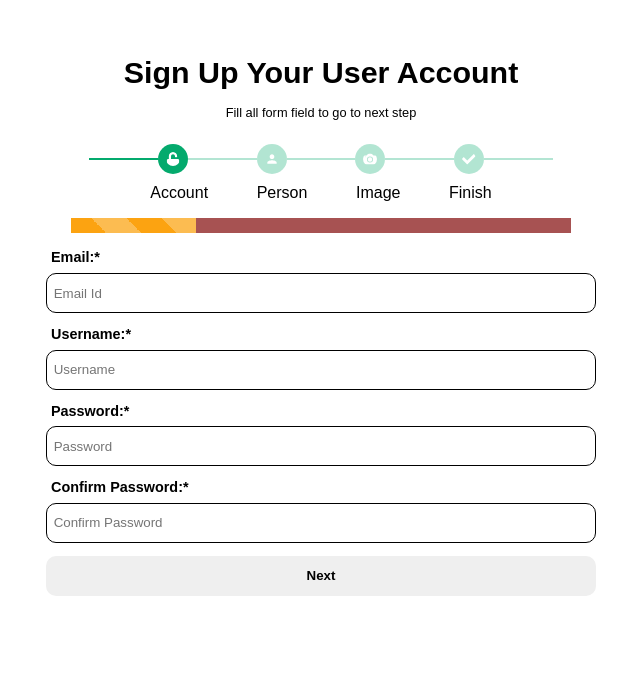
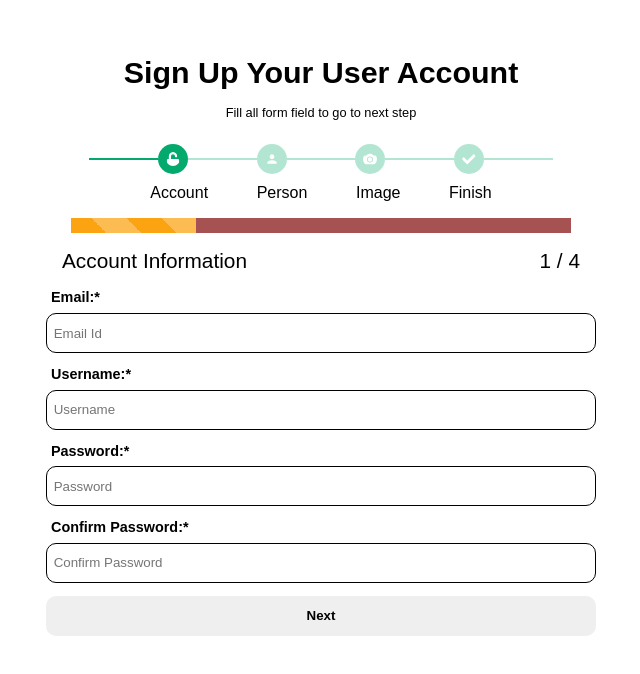
Before and after one commit to ahmed-kawsar/form-project, a React (Vite) app: page / in a window 1280 px wide. Shown: the top 674 px of the page, without its empty margins (319-959 px from the left). Built offline with nearby package versions, Linux system fonts and the light colour scheme.

Commit message:
added meta to ui

```diff
--- a/src/components/Header.jsx
+++ b/src/components/Header.jsx
@@ -9,6 +9,18 @@ const Header = ({ page }) => {
       <p className='tagline'>Fill all form field to go to next step</p>
       <IconBar page={page} />
       <ProgressBar page={page} />
+      <div className='meta'>
+        <h2>
+          {page === 0
+            ? 'Account Information'
+            : page === 1
+            ? 'Personal Information'
+            : page === 2
+            ? 'Image Upload'
+            : 'Finish'}
+        </h2>
+        <h2>{page + 1} / 4</h2>
+      </div>
     </header>
   )
 }
--- a/src/index.css
+++ b/src/index.css
@@ -52,6 +52,20 @@ header .title {
     transparent 75%,
     transparent
   );
+}
+
+.meta {
+  display: flex;
+  align-items: center;
+  justify-content: space-between;
+  margin-top: 1em;
+  padding-left: 1em;
+  padding-right: 1em;
+}
+
+.meta h2 {
+  font-size: 1.3em;
+  font-weight: 500;
 }
 
 .form {
```
